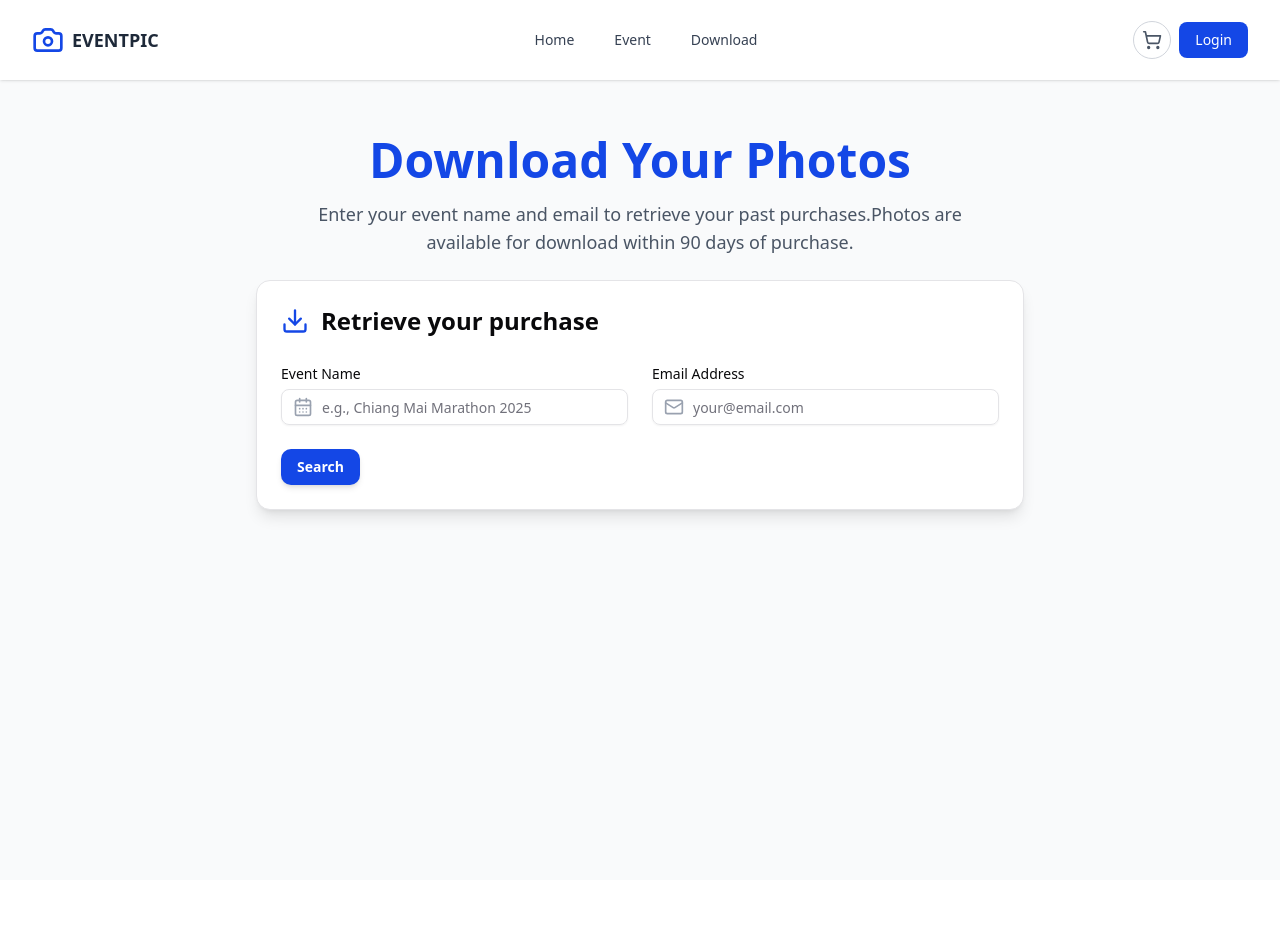
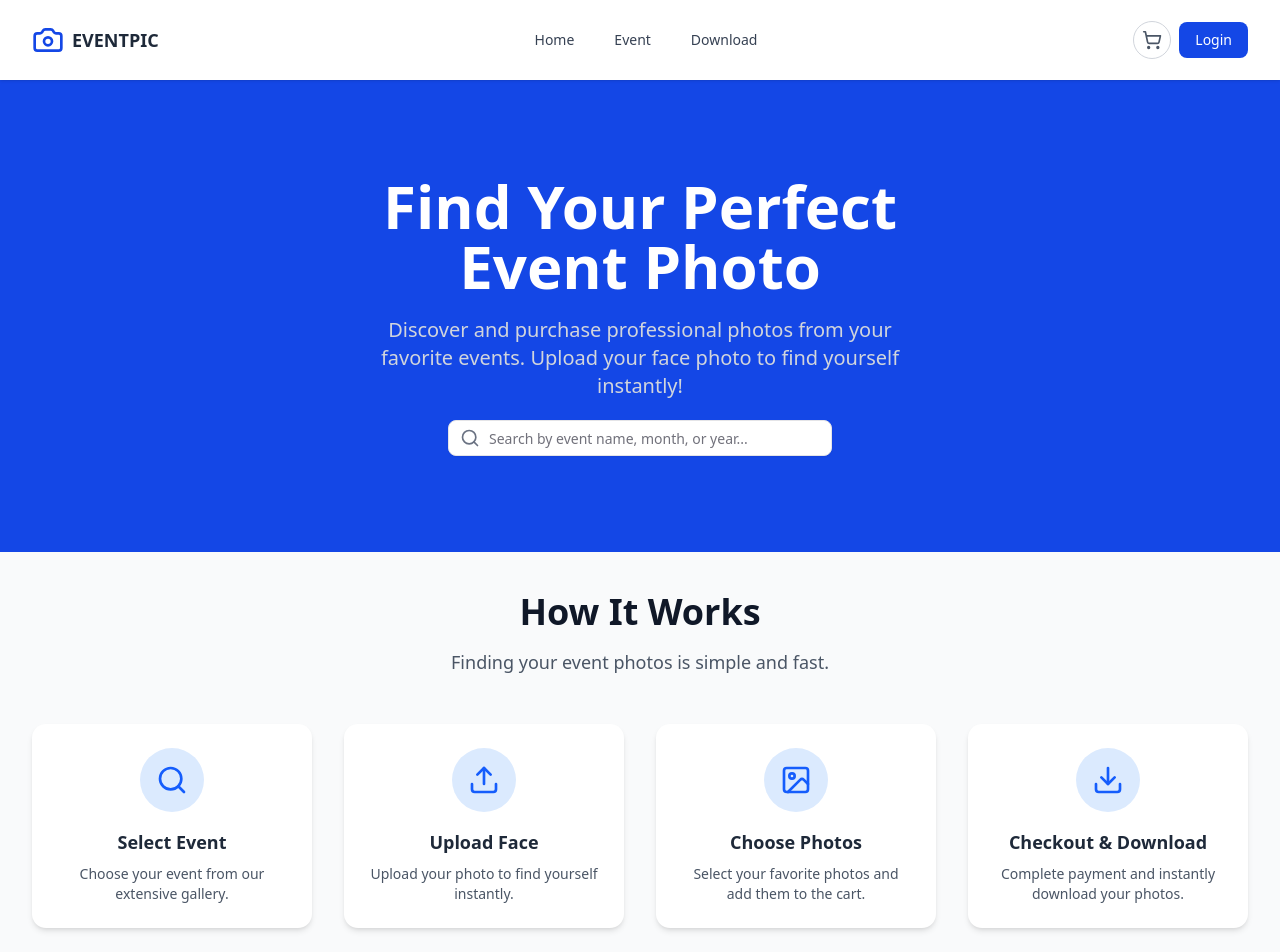
Before and after one commit to aacccompany/all_event_pictures_client, a React (Vite) app: page / in a window 1280 px wide. Shown: the top 952 px of the page. Before the commit the page ends 880 px from the top, so only its background shows below. Built offline with nearby package versions, Linux system fonts and the light colour scheme.

Commit message:
Lastest version 1.08.2025

```diff
--- a/src/App.jsx
+++ b/src/App.jsx
@@ -16,15 +16,15 @@ const App = () => {
   return (
     <div>
       <Nav/>
-      {/* <SearchBar /> */}
+      <SearchBar />
       <div className="">
 
-        {/* <Home /> */}
+        <Home />
         {/* <Event/> */}
         {/* <Register /> */}
         {/* <Photographerinfo/> */}
         {/* <Cart/> */}
-        <PicLoad/>
+        {/* <PicLoad/> */}
       </div>
     </div>
   )
--- a/src/index/components/Home/HowitWork.jsx
+++ b/src/index/components/Home/HowitWork.jsx
@@ -85,7 +85,7 @@ const HowItWorks = () => {
 
                 {/* Grid container for the cards */}
                 {/* It's a 1-col grid on mobile, 2-col on tablets, and 4-col on desktops */}
-                <div className="mt-12 grid gap-8 md:grid-cols-2 lg:grid-cols-4">
+                <div className="mt-12 grid gap-8 sm:grid-cols-2 md:grid-cols-2 lg:grid-cols-4">
                     {steps.map((step, index) => (
                         <Card key={index} className="text-center transition-transform transform hover:scale-105 hover:shadow-lg">
                             <CardHeader className="flex flex-col items-center">
```
